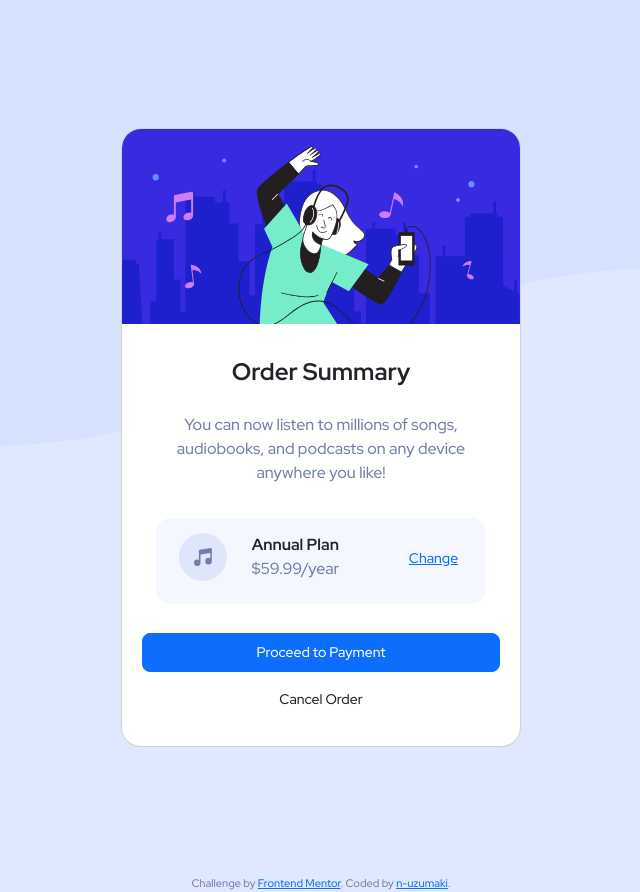
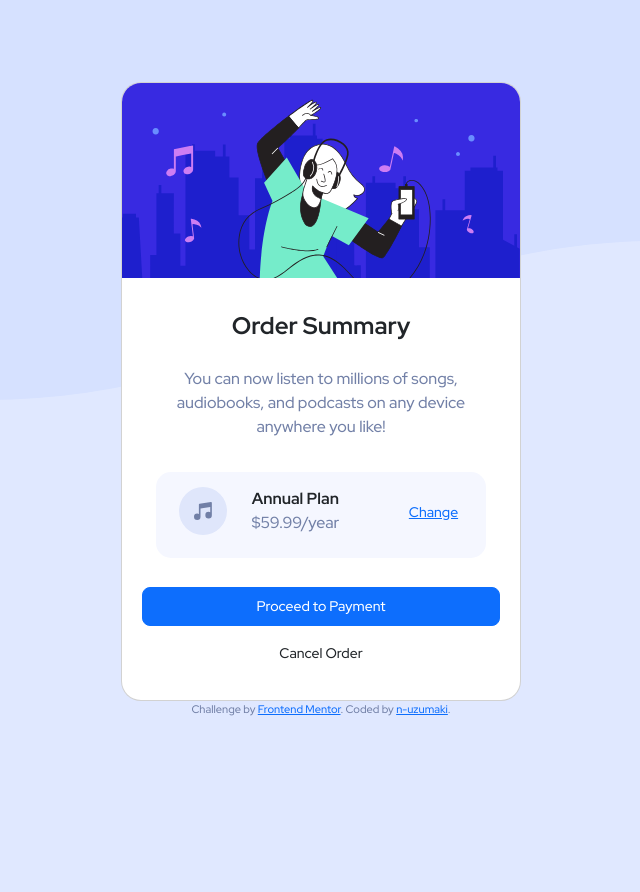
Before and after one commit to n-uzumaki/order-summary-component-main, a plain HTML site: page index.html in a window 1280 px wide. Shown: the whole page, without its empty margins (319-959 px from the left). After the commit the page ends 800 px from the top, so only its background shows below. Drawn offline with nearby package versions, Linux system fonts and the light colour scheme.

Commit message:
made some changes

```diff
--- a/css/styles.css
+++ b/css/styles.css
@@ -4,13 +4,15 @@ body {
     background-color: hsl(225, 100%, 94%);
     font-family: 'Red Hat Display', sans-serif;
     background-size: 100% 50%;
+    display: grid;
+    place-content: center;
+    min-height: 100vh;
   }
 
 .card {
     width: 25rem;
     text-align: center;
     border-radius: 20px;
-    margin: 8rem auto;
     overflow: hidden;
 }
 
--- a/index.html
+++ b/index.html
@@ -26,6 +26,7 @@
 </head>
 
 <body>
+  <main>
     <div class="card mx-auto">
       <img src="images/illustration-hero.svg" class="card-img-top" alt="illustration-img">
       <div class="card-body">
@@ -50,6 +51,8 @@
         </div>
       </div>
     </div>
+  </main>
+
   <footer>
     <div class="attribution">
       Challenge by <a href="https://www.frontendmentor.io?ref=challenge" target="_blank">Frontend Mentor</a>.
```
Lines whose indentation alone changed are shown as unchanged.
